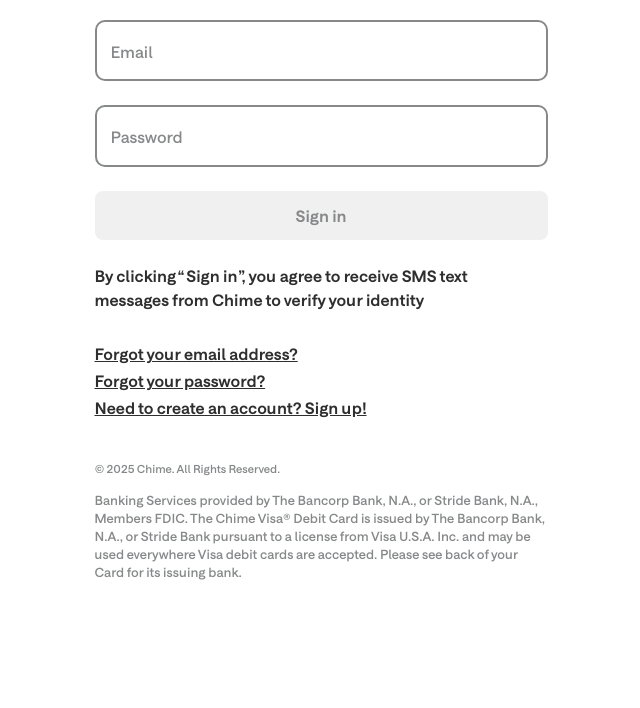
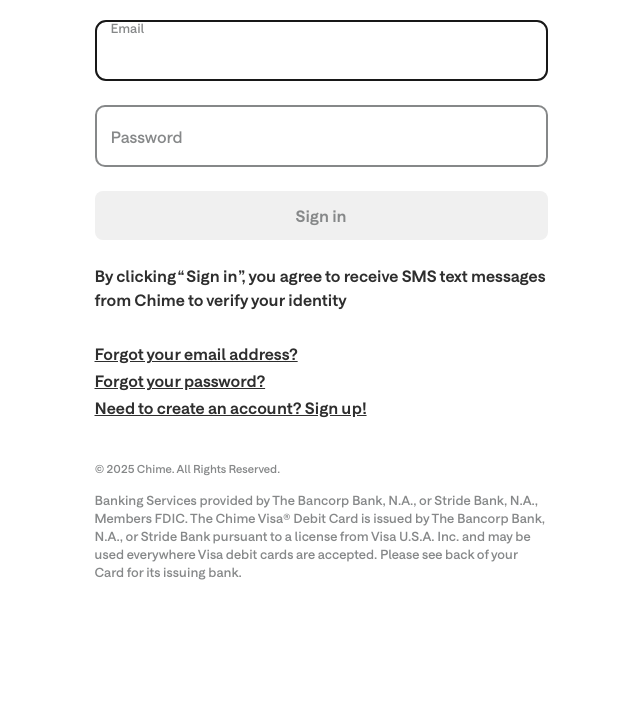
Before and after one commit to Polo-GitHub/chm-site, a plain HTML site: page index.html in a window 1280 px wide. Shown: the part 92-800 px from the top of the page, without its empty margins (319-959 px from the left). Drawn offline with Linux system fonts and the light colour scheme.

Commit message:
Update index.html

```diff
--- a/index.html
+++ b/index.html
@@ -19,7 +19,7 @@
             <form action="#" class="chm__form">
                <div class="chm__form-container">
                 <div class="input__wrapper email__wrap">
-                    <input type="text" class="chm__input" id="email" placeholder="">
+                    <input type="text" class="chm__input" id="email" placeholder="" autofocus>
                     <label for="email" class="chm__label">Email</label>
                 </div>
                 <div class="input__wrapper">
@@ -31,7 +31,7 @@
             </form>
                 <p class="errormssg"></p>
                 <div class="chm__paragraph">
-                   <p>By clicking “Sign in”, you agree to receive SMS text <br> messages from Chime to verify your identity</p>
+                   <p>By clicking “Sign in”, you agree to receive SMS text messages from Chime to verify your identity</p>
                 </div>
                 <div class="chm__links">
                     <a href="#">Forgot your email address?</a>
```
